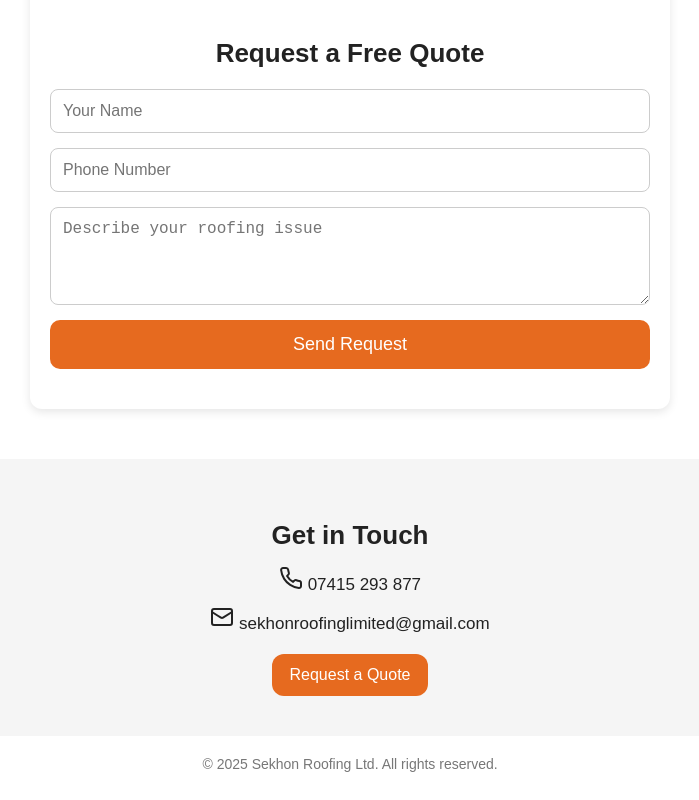
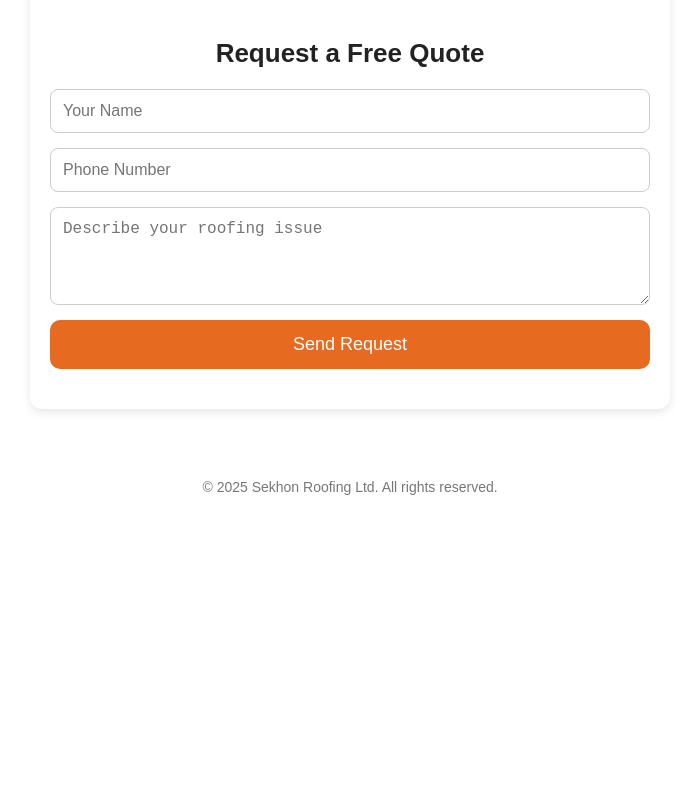
Before and after one commit to Arun69420/sekhon-roofing-website, a React (Vite) app: page / in a window 1280 px wide. Shown: the part 848-1648 px from the top of the page, without its empty margins (290-989 px from the left). After the commit the page ends 1371 px from the top, so only its background shows below. Built offline with nearby package versions, Linux system fonts and the light colour scheme.

Commit message:
Update App.jsx

```diff
--- a/src/App.jsx
+++ b/src/App.jsx
@@ -5,7 +5,8 @@ import heroRoof from "./assets/hero-roof.jpg";
 export default function App() {
   return (
     <div style={{ fontFamily: "Arial, sans-serif", color: "#222" }}>
-      {/* TOP BAR */}
+
+      {/* ORANGE TOP BAR */}
       <header
         style={{
           width: "100%",
@@ -80,7 +81,13 @@ export default function App() {
             timber work. Professional service across the local area.
           </p>
 
+          {/* BUTTON THAT SCROLLS TO THE FORM */}
           <button
+            onClick={() => {
+              document.getElementById("quote-form").scrollIntoView({
+                behavior: "smooth",
+              });
+            }}
             style={{
               background: "#e66a1f",
               color: "white",
@@ -153,7 +160,10 @@ export default function App() {
           ))}
         </div>
       </section>
+
+      {/* QUOTE FORM */}
       <section
+        id="quote-form"
         style={{
           padding: "40px 20px",
           maxWidth: "600px",
@@ -179,8 +189,8 @@ export default function App() {
           method="POST"
           style={{ display: "flex", flexDirection: "column", gap: "15px" }}
         >
-    {/* Prevent spam */}
           <input type="hidden" name="_captcha" value="false" />
+
           <input
             type="text"
             name="name"
@@ -237,50 +247,6 @@ export default function App() {
         </form>
       </section>
 
-
-      {/* CONTACT */}
-      <section
-        style={{
-          background: "#f5f5f5",
-          padding: "40px 20px",
-          textAlign: "center",
-        }}
-      >
-        <h2 style={{ fontSize: "26px", marginBottom: "15px" }}>Get in Touch</h2>
-
-        <div
-          style={{
-            fontSize: "17px",
-            display: "flex",
-            flexDirection: "column",
-            gap: 10,
-            alignItems: "center",
-          }}
-        >
-          <div>
-            <Phone /> 07415 293 877
-          </div>
-          <div>
-            <Mail /> sekhonroofinglimited@gmail.com
-          </div>
-        </div>
-
-        <button
-          style={{
-            background: "#e66a1f",
-            color: "white",
-            padding: "12px 18px",
-            borderRadius: "12px",
-            border: "none",
-            cursor: "pointer",
-            fontSize: "16px",
-            marginTop: "20px",
-          }}
-        >
-          Request a Quote
-        </button>
-      </section>
-
       {/* FOOTER */}
       <footer
         style={{
```
Lines whose indentation alone changed are shown as unchanged.
